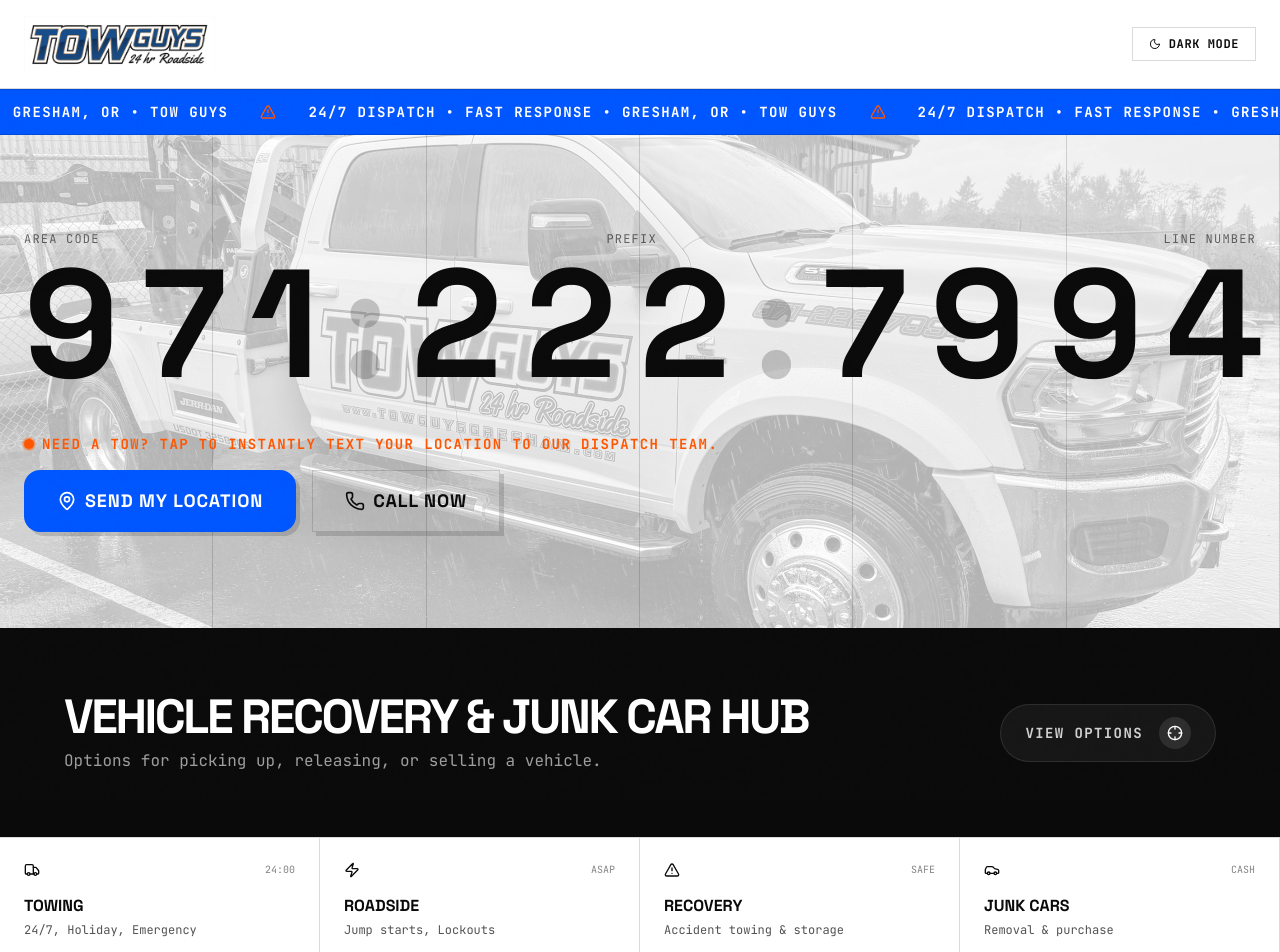
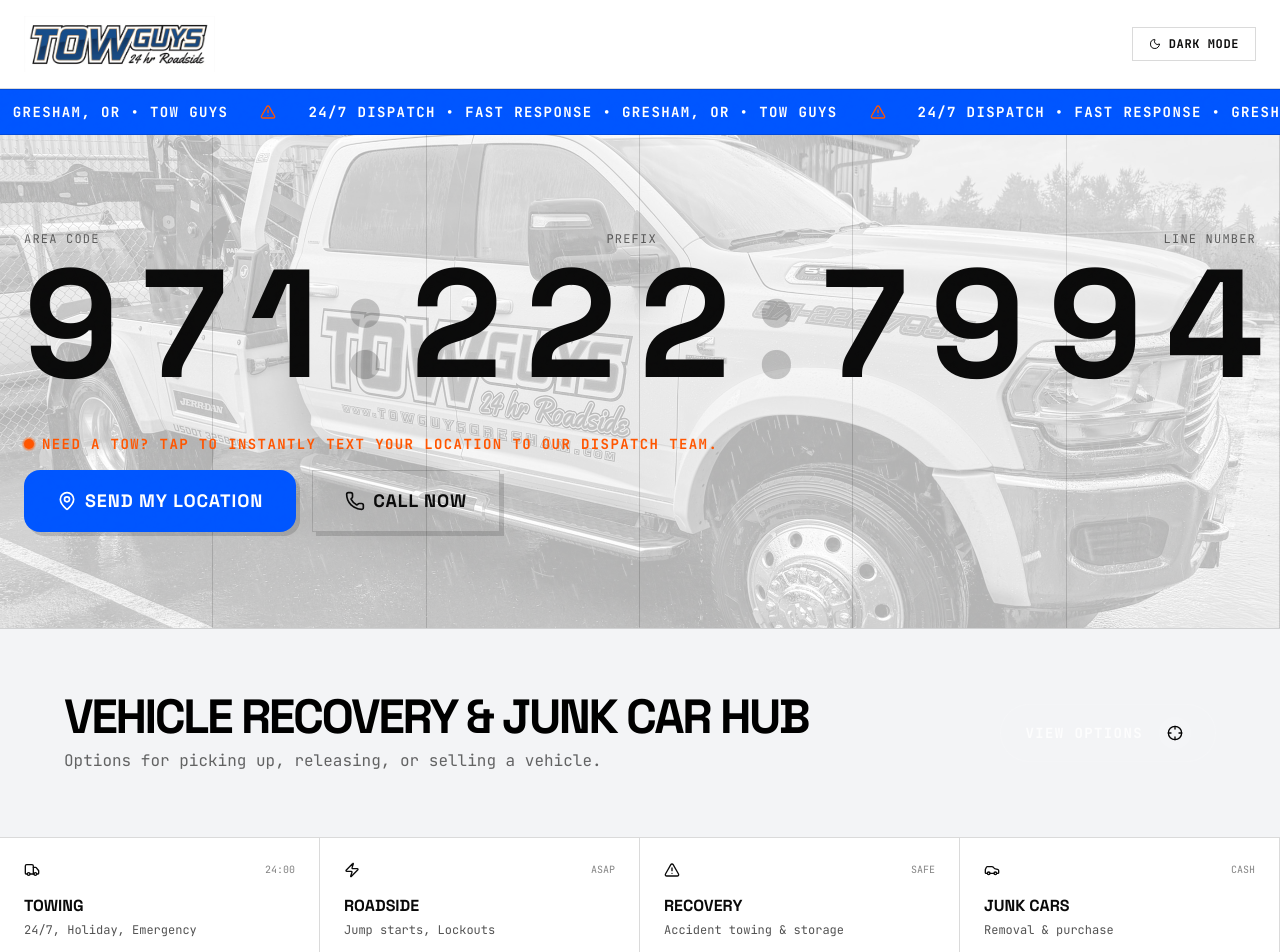
Before and after one commit to robertlazau-design/Tow-Guys-, a React (Vite) app: page / in a window 1280 px wide. Shown: the top 952 px of the page. Built offline with nearby package versions, Linux system fonts and the light colour scheme.

Commit message:
style: Fix Recovery Hub bar to respect light/dark mode toggle

```diff
--- a/src/App.tsx
+++ b/src/App.tsx
@@ -479,7 +479,7 @@
   return (
     <>
       {/* Main Entry Button */}
-      <div className="border-t border-[var(--border)] bg-[#0a0a0a] text-white relative z-10">
+      <div className="border-t border-[var(--border)] bg-gray-100 text-black dark:bg-[#0a0a0a] dark:text-white relative z-10">
         <button
           onClick={() => setIsOpen(true)}
           className="w-full text-left p-8 md:p-16 hover:bg-[var(--blue)] transition-colors duration-500 group flex flex-col md:flex-row justify-between items-start md:items-center gap-6"
@@ -488,7 +488,7 @@
             <h2 className="font-display font-bold text-3xl md:text-5xl uppercase tracking-tighter mb-2 group-hover:text-white transition-colors">
               Vehicle Recovery & Junk Car Hub
             </h2>
-            <p className="font-mono text-sm md:text-base text-white/60 group-hover:text-white/90 transition-colors">
+            <p className="font-mono text-sm md:text-base text-black/60 dark:text-white/60 group-hover:text-white/90 transition-colors">
               Options for picking up, releasing, or selling a vehicle.
             </p>
           </div>
```
